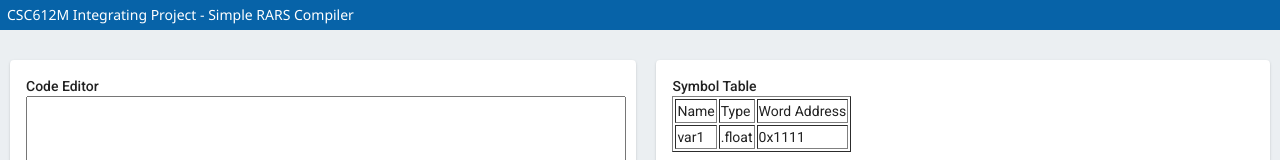
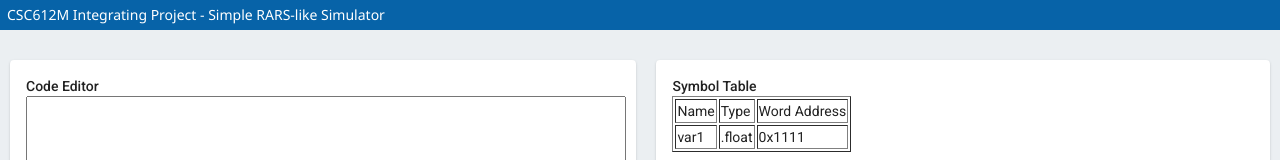
Before and after one commit to gian-te/riscv-simulator, an Angular app in the folder riscv-simulator/: page /ide in a window 1280 px wide. Shown: the top 160 px of the page. Built offline with nearby package versions, Linux system fonts and the light colour scheme.

Commit message:
changed title

```diff
--- a/riscv-simulator/src/app/app.component.html
+++ b/riscv-simulator/src/app/app.component.html
@@ -1,7 +1,7 @@
 <div style="height: 100%; width: auto;">
     <div style="display: block; background-color: #0763a8; padding: 5px">
         <div style="margin-left: 2px; margin-right: 2px; display: inline;">
-            <span style="color:white"> CSC612M Integrating Project - Simple RARS Compiler</span>
+            <span style="color:white"> CSC612M Integrating Project - Simple RARS-like Simulator</span>
             <!-- <button (click)="menuClicked($event, 'assemble')" > Assemble</button>
             <mat-menu #aboveMenu="matMenu" yPosition="above">
             <button mat-menu-item>Item 1</button>
```
